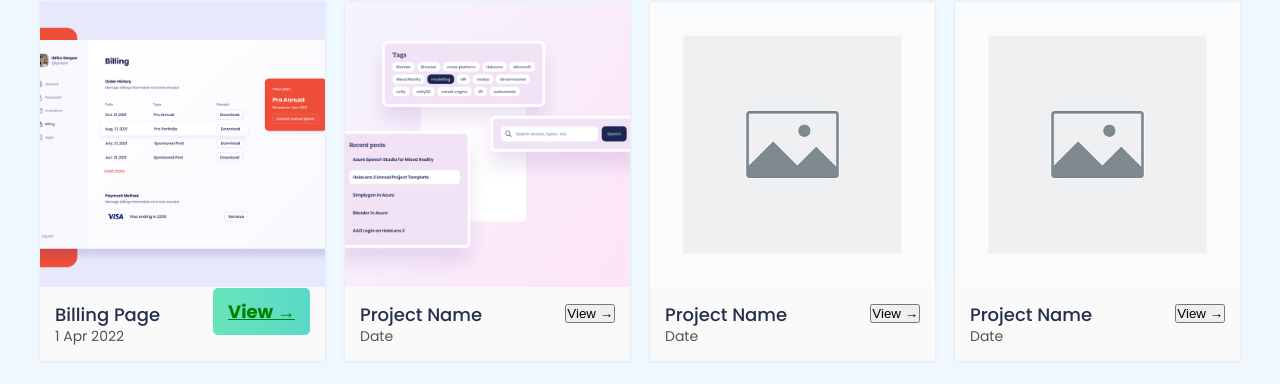
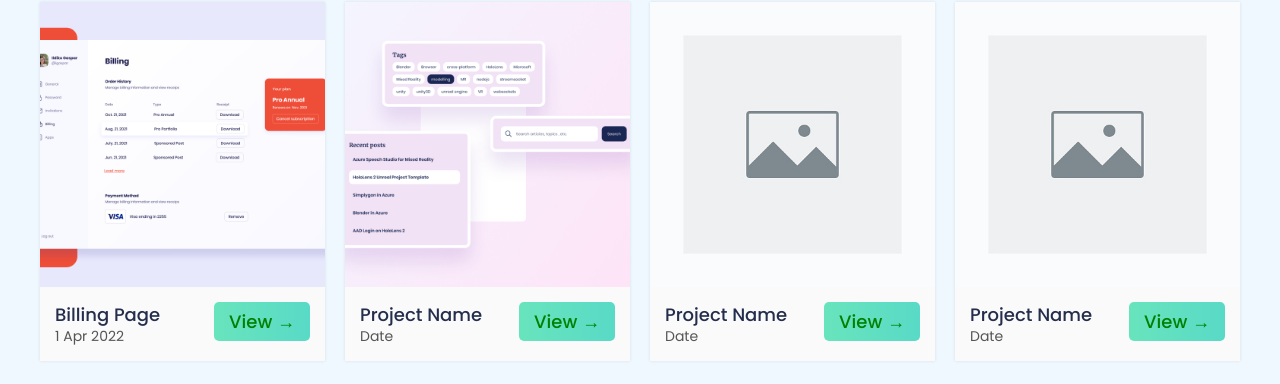
Before and after one commit to gitcoderz/uidesigndaily.com, a plain HTML site: page index.html in a window 1280 px wide. Shown: the part 80-464 px from the top of the page. Drawn offline with nearby package versions, Linux system fonts and the light colour scheme.

Commit message:
fixed buttons

```diff
--- a/index.html
+++ b/index.html
@@ -52,7 +52,7 @@
                 <p class="card-date">Date</p>
               </div>
               <div class="card__info--right">
-                <button class="card-btn">View <span>&rarr;</span></button>
+                <a class="card-btn">View <span>&rarr;</span></a>
               </div>
 
             </div>
@@ -73,7 +73,7 @@
                 <p class="card-date">Date</p>
               </div>
               <div class="card__info--right">
-                <button class="card-btn">View <span>&rarr;</span></button>
+                <a class="card-btn">View <span>&rarr;</span></a>
               </div>
 
             </div>
@@ -94,7 +94,7 @@
                 <p class="card-date">Date</p>
               </div>
               <div class="card__info--right">
-                <button class="card-btn">View <span>&rarr;</span></button>
+                <a class="card-btn">View <span>&rarr;</span></a>
               </div>
 
             </div>
--- a/style.css
+++ b/style.css
@@ -78,9 +78,13 @@ h1 {
   color: #555;
 }
 
+a {
+  text-decoration: none;
+}
+
 a.card-btn {
-
-  padding: 11px 15px;
+  display: block;
+  padding: 10px 15px;
   background-image: linear-gradient(to right, #68E4BC 0%, #4AD0D1 99%);
   cursor: pointer;
   text-align: center;
@@ -90,7 +94,7 @@ a.card-btn {
   border-radius: 5px;
   border: none;
   color: green;
-  font-weight: bold;
+  font-weight: 500;
 }
 
 a.card-btn:hover {
```
